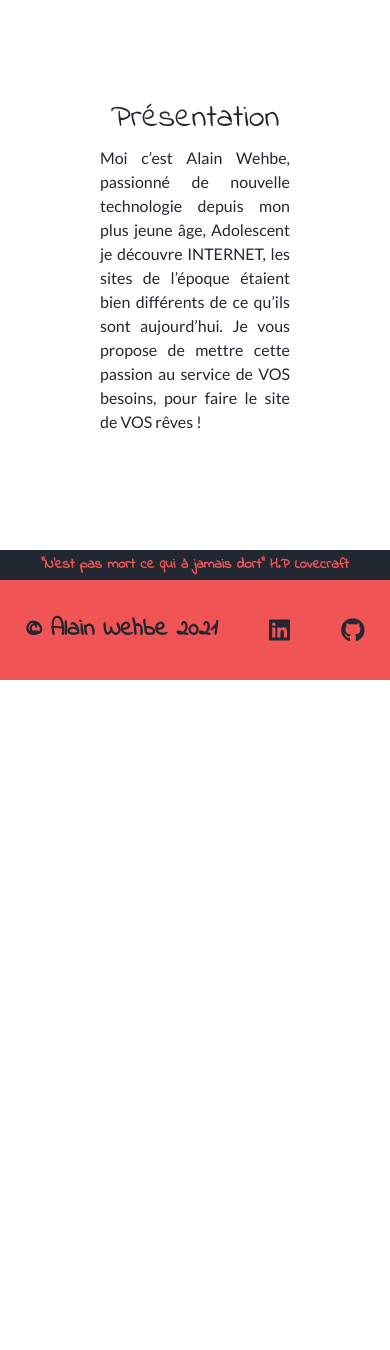
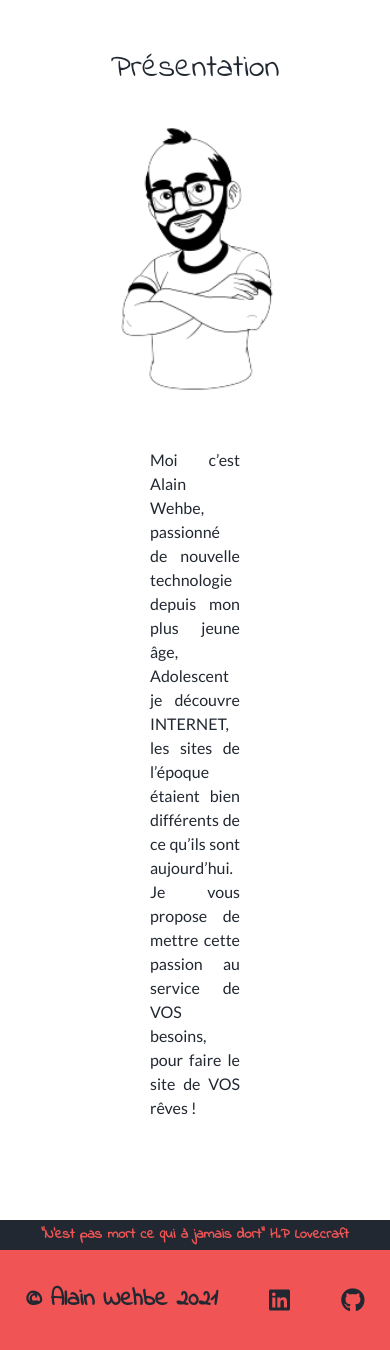
Before and after one commit to Wmalain/portfolio, a PHP site: page / in a window 390 px wide. Shown: the part 257-1607 px from the top of the page. Before the commit the page ends 937 px from the top, so only its background shows below. Run offline with PHP 8.4, Linux system fonts and the light colour scheme; some libraries are stand-ins or nearby versions; some web fonts are replaced.

Commit message:
img+brkp

```diff
--- a/assets/css/main.css
+++ b/assets/css/main.css
@@ -96,7 +96,7 @@ margin-bottom:100px;
 
 .presh2{
     margin-left:100px;
-    margin-top: 100px;
+    margin-top: 50px;
     font-size:2em;
     font-family: Indie Flower;
     color: #222831;
@@ -107,14 +107,28 @@ margin-bottom:100px;
 /* Presentation */
 .presep{
     font-family: lato;
+    font-size: 1.2em;
     text-align: justify;
     color: #222831;
+    margin: auto 50px;
 
 }
 
 .presimg{
-    height:200px;
-    margin-left: 50px;
+     height:350px;
+    margin-left: 80px;
+    margin: 0;
+    padding: 30px 18px;
+
+
+
+}
+.presimg:hover{
+    -webkit-transform: scale(1.4) rotate(-10deg);
+    -moz-transform: scale(1.4) rotate(-10deg);
+    -o-transform: scale(1.4) rotate(-10deg);
+    transform: scale(1.4) rotate(-10deg);
+
 }
 /* Presentation FIN*/
 
--- a/assets/css/responsiv.css
+++ b/assets/css/responsiv.css
@@ -1,4 +1,4 @@
-@media (max-width: 939px) {
+@media (max-width: 992px) {
 
  .foott1{
     display: none;
@@ -16,15 +16,43 @@
     justify-content: center;
     font-family: Indie Flower;
 }
+.hsit{
+    font-size:1em;
+}
+.psit{
+    display:none;
+
+}
+.asit{
+    font-size:0.8em;
+
 }
 
+.strongp{
+    display:none;
+
+}
+
+}
 
 @media (max-width: 630px) {
-   .presimg{
-       display:none;
+
+    .presdiv{
+        display: flex;
+        flex-direction: column-reverse;
+    }
+
+    .presimg{
+       padding: inherit;
+   }
+   .presep{
+       margin: 10 auto;
+       font-size: 1em;
+       text-align:justify-all;
    }
    .presh2{
-   Margin-top:100px;
+   Margin-top:50px;
+   margin-bottom:10px;
    margin-left: inherit;
    text-align: center;
 }
@@ -32,7 +60,6 @@
     padding-top:20px !important;
 }
 }
-
 
 @media (max-width: 768px) {
     .footp{
@@ -42,4 +69,4 @@
         font-size:1em;
 
     }
- }
+}
--- a/index.php
+++ b/index.php
@@ -50,7 +50,7 @@
     <h2 class="presh2">Présentation</h2>
     <div class="presdiv">
         <p class="presep">Moi c’est Alain Wehbe, passionné de nouvelle technologie depuis mon plus jeune âge, Adolescent je découvre INTERNET, les sites de l’époque étaient bien différents de ce qu’ils sont aujourd’hui. Je vous propose de mettre cette passion au service de VOS besoins, pour faire le site de VOS rêves !</p>
-        <img class="presimg" src="assets/img/pro.jpg" alt="">
+        <img class="presimg" src="assets/img/moi.png" alt="">
     </div>
   </div>
 <!-- Presentation FIN -->
@@ -58,7 +58,7 @@
 <!-- Projets -->
   <div class="tab-pane fade" id="projets" role="tabpanel" aria-labelledby="projets-tab">
 
-  <div class="container">
+  <div class="container pressit">
       <div class="col-sm-12 text-center test">
         <img class="imgsite" src="assets/img/GOM.png" alt="">
         <div class="textpres">
```
Also changed, not shown: assets/img/moi.png (added).
